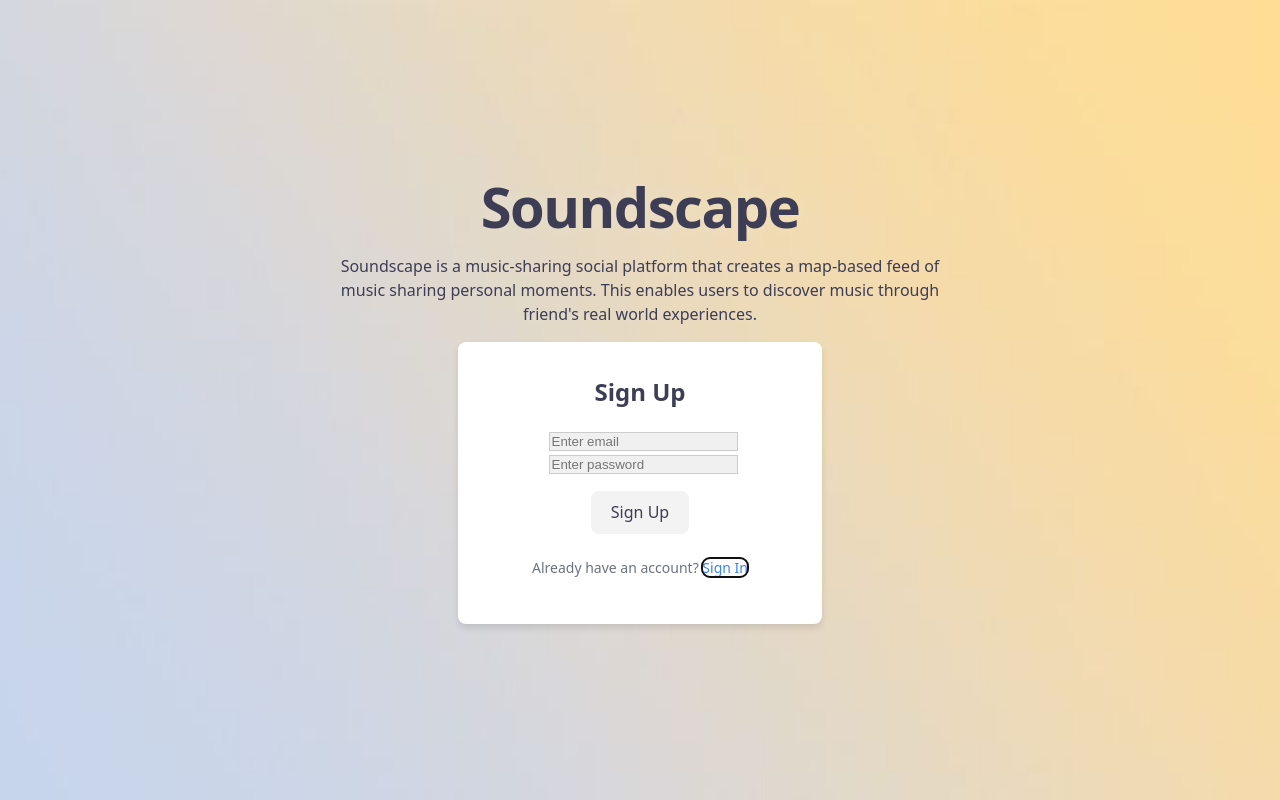
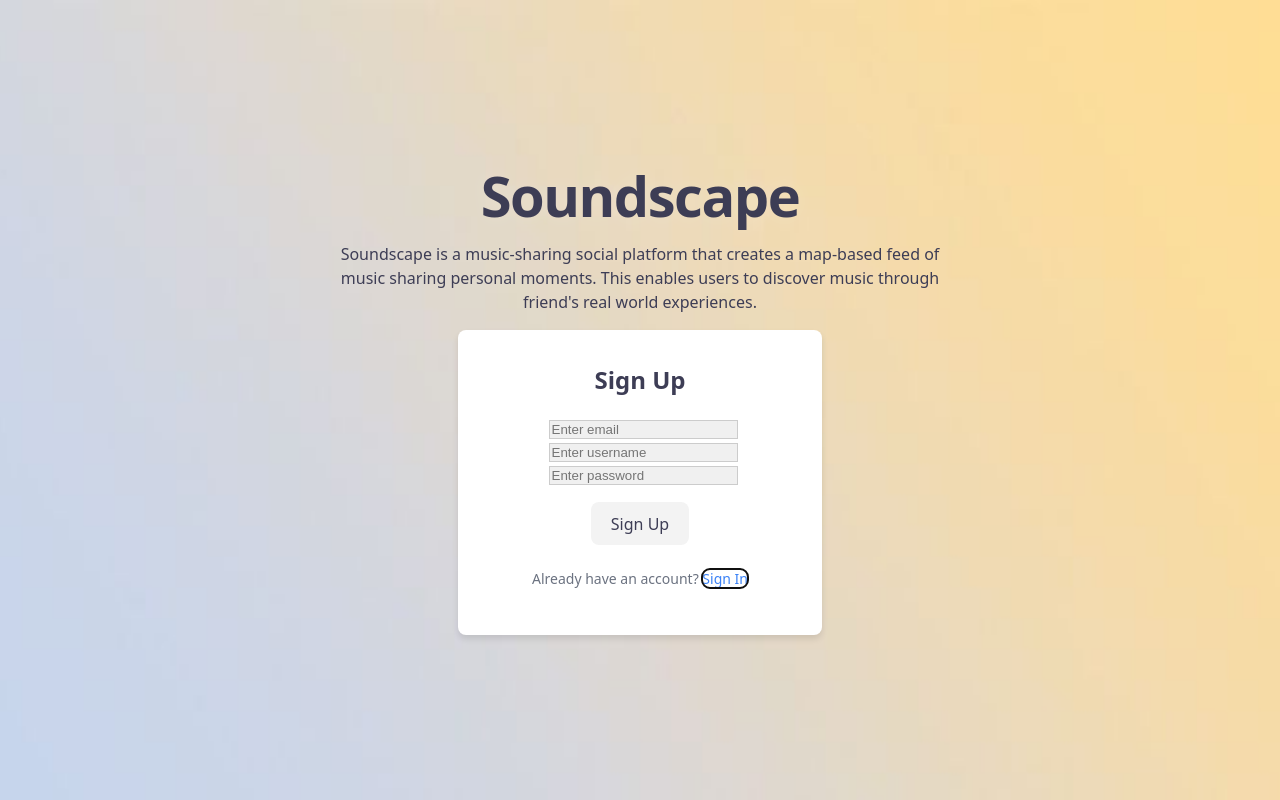
Before and after one commit to jmcelhone/Soundscape, a React (Vite) app in the folder client/: page / in a window 1280 px wide. Both pictures are taken after a click on the button "Sign Up". Built offline with nearby package versions, Linux system fonts and the light colour scheme; no server answers.

Commit message:
Sign up form fixes - added username and adds as display name in supabase auth table - fixed weak password message to be more descriptive

```diff
--- a/client/src/Login.tsx
+++ b/client/src/Login.tsx
@@ -43,7 +43,7 @@ const Login = () => {
     }
   };
 
-  const handleSignUp = async (email: string, password: string, name?: string) => {
+  const handleSignUp = async (email: string, password: string, username: string) => {
     setError(null);
     setIsLoading(true);
 
@@ -53,6 +53,7 @@ const Login = () => {
             email: email,
             password: password,
             options: {
+                data: {display_name: username},
                 emailRedirectTo: "http://localhost:5173/"
             }
         });
@@ -61,7 +62,7 @@ const Login = () => {
         if (error.code === 'user_already_exists') {
           setError('An account with this email already exists. Please sign in instead.');
         } else if (error.code ===('weak_password')) {
-          setError('Password is too weak. Please use a strong password.');
+          setError('Password is too weak. Please use a password of at least 6 characters.');
         } else {
           setError(error.message);
         }
--- a/client/src/SignUpForm.tsx
+++ b/client/src/SignUpForm.tsx
@@ -2,17 +2,18 @@ import { createClient } from './supabase.ts';
 import { useState } from 'react';
 
 interface SignUpProps {
-  onSubmit: (email: string, password: string) => Promise<void>;
+  onSubmit: (email: string, password: string, username: string) => Promise<void>;
   isLoading?: boolean;
 }
 export default function SignUpForm({ onSubmit, isLoading = false }: SignUpProps) {
     const [email, setEmail] = useState('');
     const [password, setPassword] = useState('');
+    const [username, setUsername] = useState('');
 	const [error, setError] = useState('');
 
     const handleSubmit = async (e: React.SubmitEvent) => {
         e.preventDefault();
-        await onSubmit(email, password);
+        await onSubmit(email, password, username);
     };
 
 
@@ -24,6 +25,14 @@ export default function SignUpForm({ onSubmit, isLoading = false }: SignUpProps)
                     value={email}
                     onChange={(e) => setEmail(e.target.value)}
                     placeholder="Enter email"
+                />
+            </div>
+            <div>
+                <input
+                    type="username"
+                    value={username}
+                    onChange={(e) => setUsername(e.target.value)}
+                    placeholder="Enter username"
                 />
             </div>
             <div>
```
